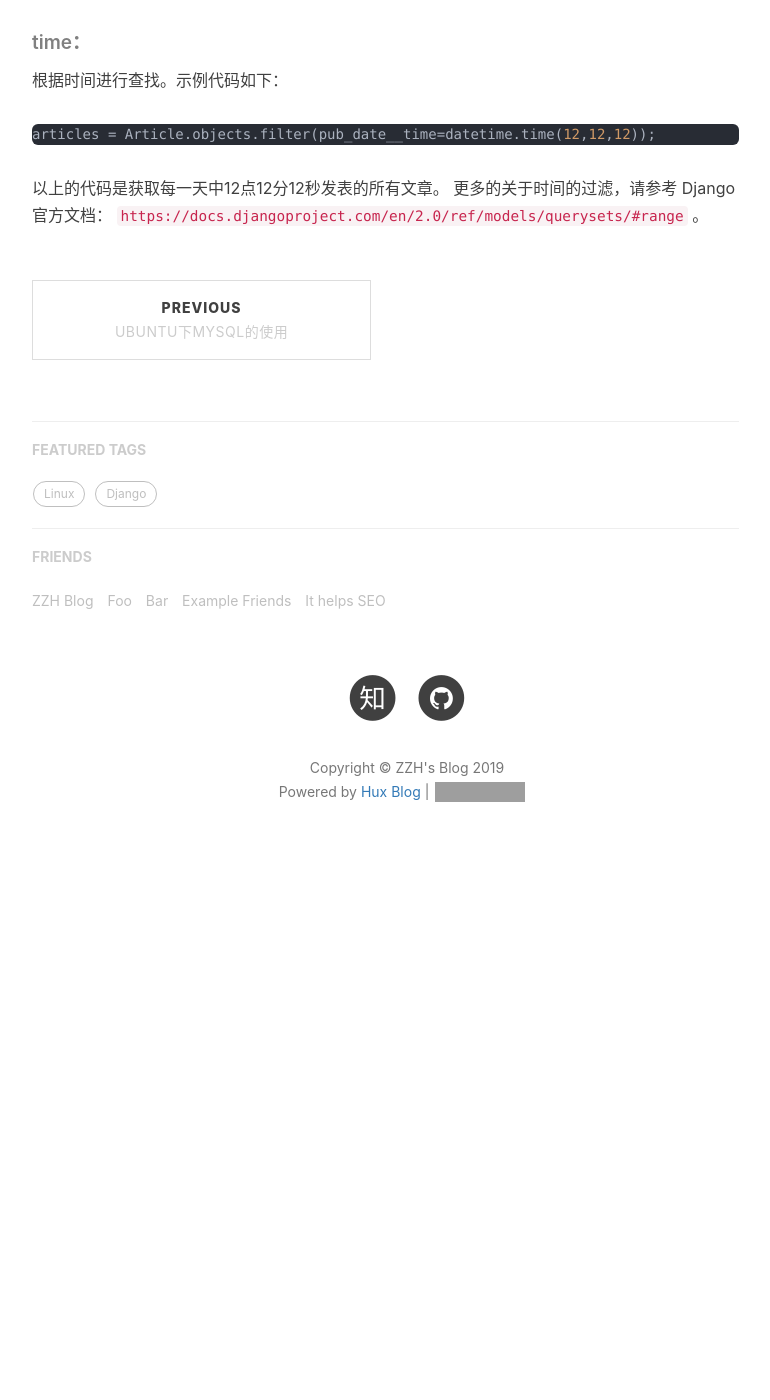
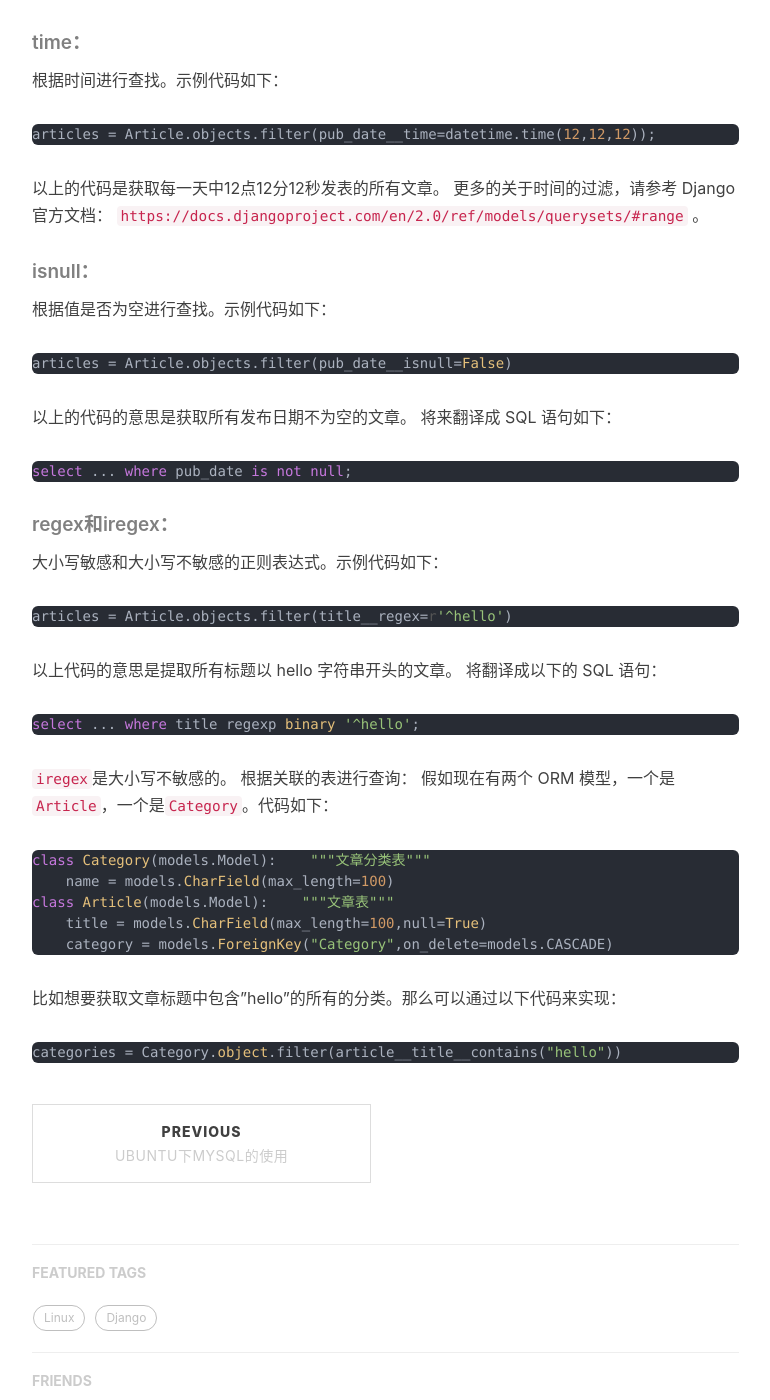
Before and after one commit to MiracleShadow/MiracleShadow.github.io, a Jekyll site: the page built from _posts/2019-02-06-Django笔记.md, in a window 1280 px wide and 1400 px high, scrolled down 28316 px. Shown: the whole window, without its empty margins (233-1003 px from the left). Built offline with Jekyll 4.4.1, drawn with Linux system fonts in a browser that asks for light colours; nearby versions of some CDN libraries; comment, search, counter and statistics services are not loaded; before the commit the page ends 29212 px from its top, so only the background shows below that; grey boxes are pictures that could not be loaded.

Commit message:
:bee: append 查询条件

````diff
--- a/_posts/2019-02-06-Django笔记.md
+++ b/_posts/2019-02-06-Django笔记.md
@@ -1100,3 +1100,49 @@ articles = Article.objects.filter(pub_date__time=datetime.time(12,12,12));
 ```
 
 以上的代码是获取每一天中12点12分12秒发表的所有文章。 更多的关于时间的过滤，请参考 Django 官方文档： `https://docs.djangoproject.com/en/2.0/ref/models/querysets/#range` 。
+
+##### isnull：
+
+根据值是否为空进行查找。示例代码如下：
+
+```python
+articles = Article.objects.filter(pub_date__isnull=False)
+```
+
+以上的代码的意思是获取所有发布日期不为空的文章。 将来翻译成 SQL 语句如下：
+
+```sql
+select ... where pub_date is not null;
+```
+
+##### regex和iregex：
+
+大小写敏感和大小写不敏感的正则表达式。示例代码如下：
+
+```python
+articles = Article.objects.filter(title__regex=r'^hello')
+```
+
+以上代码的意思是提取所有标题以 hello 字符串开头的文章。 将翻译成以下的 SQL 语句：
+
+```sql
+select ... where title regexp binary '^hello';
+```
+
+`iregex`是大小写不敏感的。
+根据关联的表进行查询：
+假如现在有两个 ORM 模型，一个是 `Article`，一个是`Category`。代码如下：
+
+```python
+class Category(models.Model):    """文章分类表"""
+    name = models.CharField(max_length=100)
+class Article(models.Model):    """文章表"""
+    title = models.CharField(max_length=100,null=True)
+    category = models.ForeignKey("Category",on_delete=models.CASCADE)
+```
+
+比如想要获取文章标题中包含"hello"的所有的分类。那么可以通过以下代码来实现：
+
+```python
+categories = Category.object.filter(article__title__contains("hello"))
+```
````
